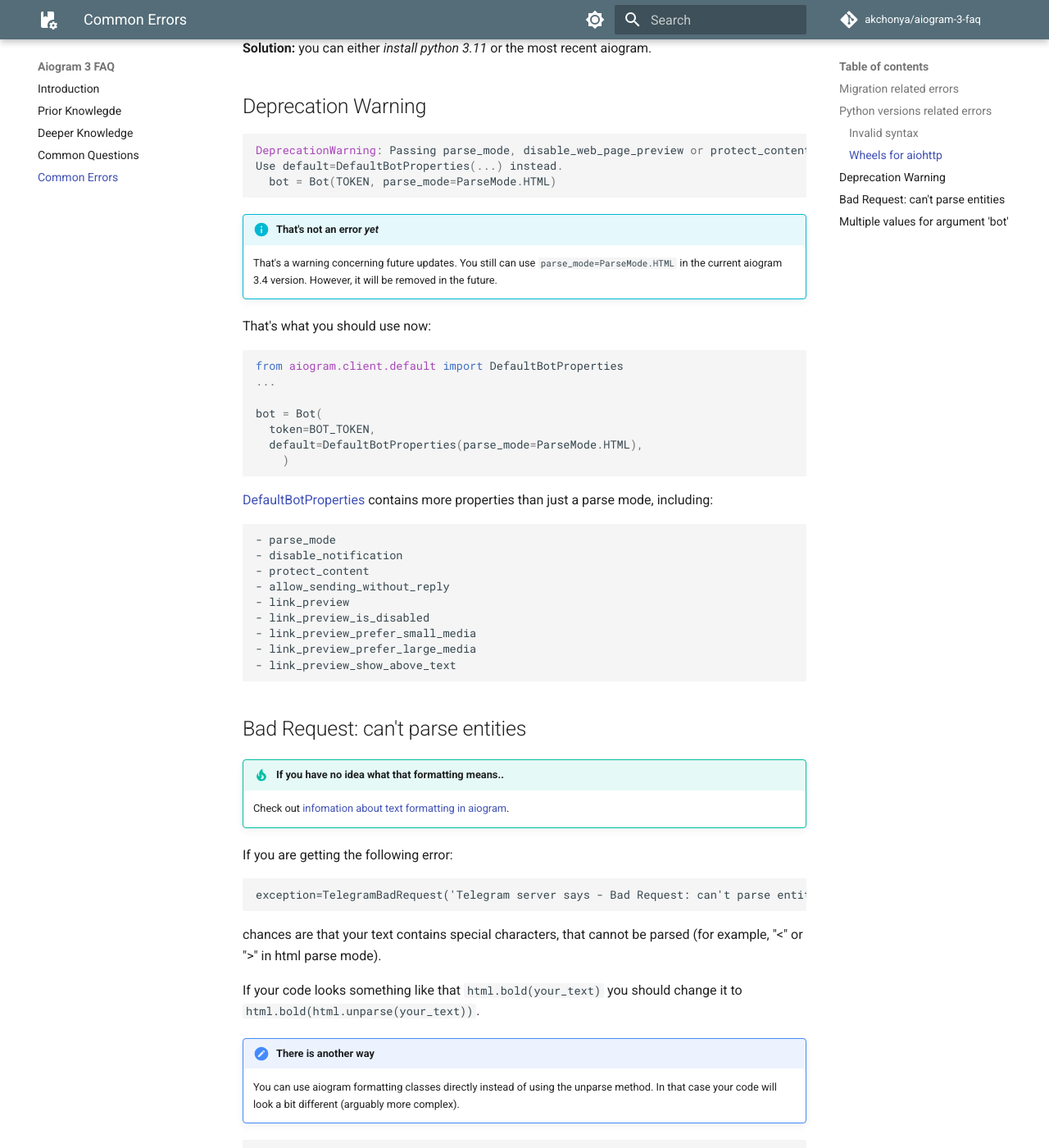
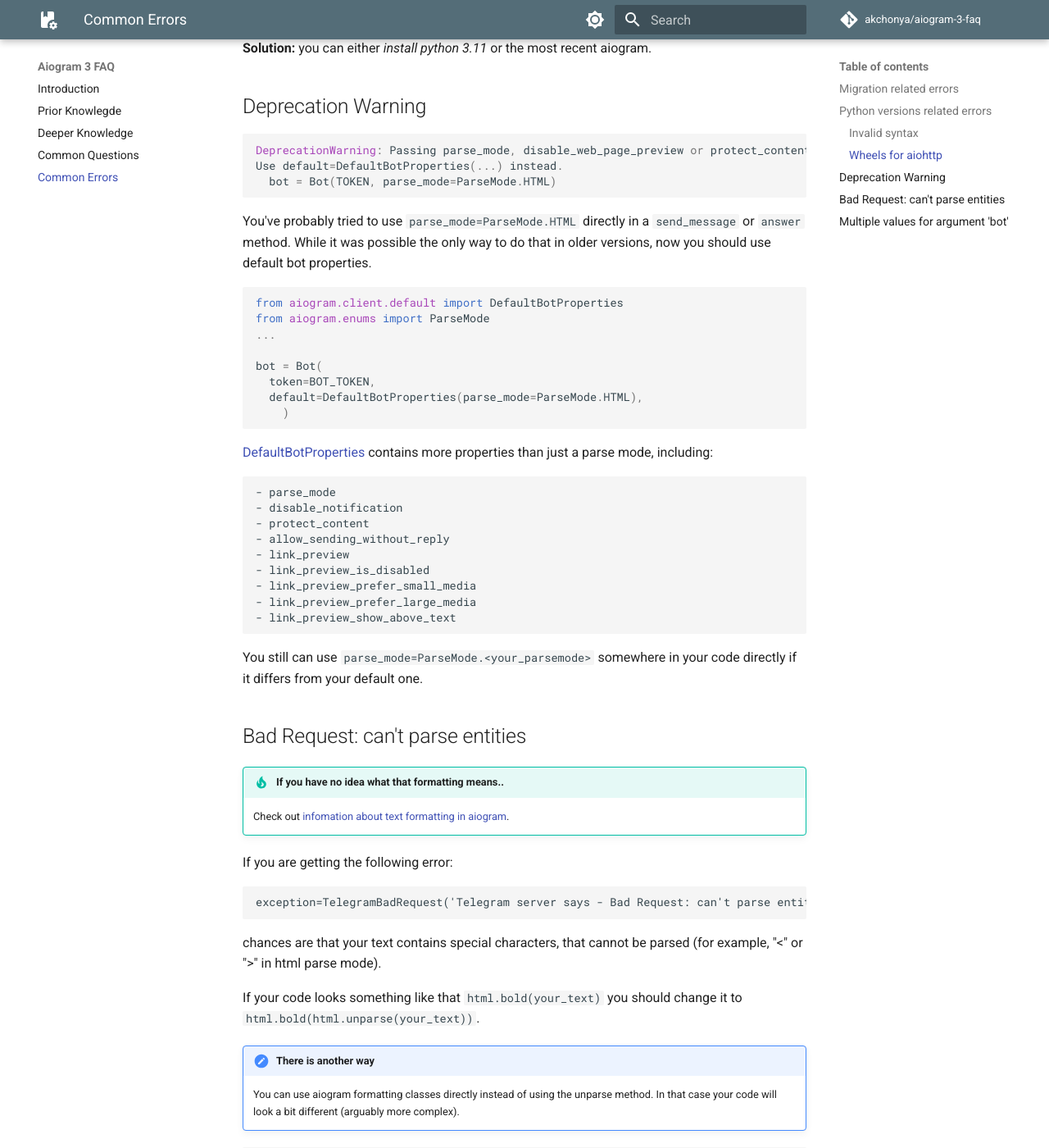
Before and after one commit to akchonya/aiogram-3-faq, an MkDocs documentation site: the page built from docs/common_errors.md, in a window 1280 px wide and 1400 px high, scrolled down 1604 px. Shown: the whole window at 82% size. Built offline with MkDocs 1.6.1 and Material for MkDocs 9.7.7, drawn with Linux system fonts in a browser that asks for light colours; comment, search, counter and statistics services are not loaded.

Commit message:
update deprecation warning

````diff
--- a/docs/common_errors.md
+++ b/docs/common_errors.md
@@ -68,13 +68,11 @@
   bot = Bot(TOKEN, parse_mode=ParseMode.HTML)
 ```
 
-!!! info "That's not an error *yet*"
-    That's a warning concerning future updates. You still can use `parse_mode=ParseMode.HTML` in the current aiogram 3.4 version. However, it will be removed in the future.
-
-That's what you should use now:
+You've probably tried to use `parse_mode=ParseMode.HTML` directly in a `send_message` or `answer` method. While it was possible the only way to do that in older versions, now you should use default bot properties.
 
 ```python
 from aiogram.client.default import DefaultBotProperties
+from aiogram.enums import ParseMode
 ...
 
 bot = Bot(
@@ -96,6 +94,8 @@
 - link_preview_prefer_large_media
 - link_preview_show_above_text
 ```
+
+You still can use `parse_mode=ParseMode.<your_parsemode>` somewhere in your code directly if it differs from your default one.
 
 ## Bad Request: can't parse entities
 
````
